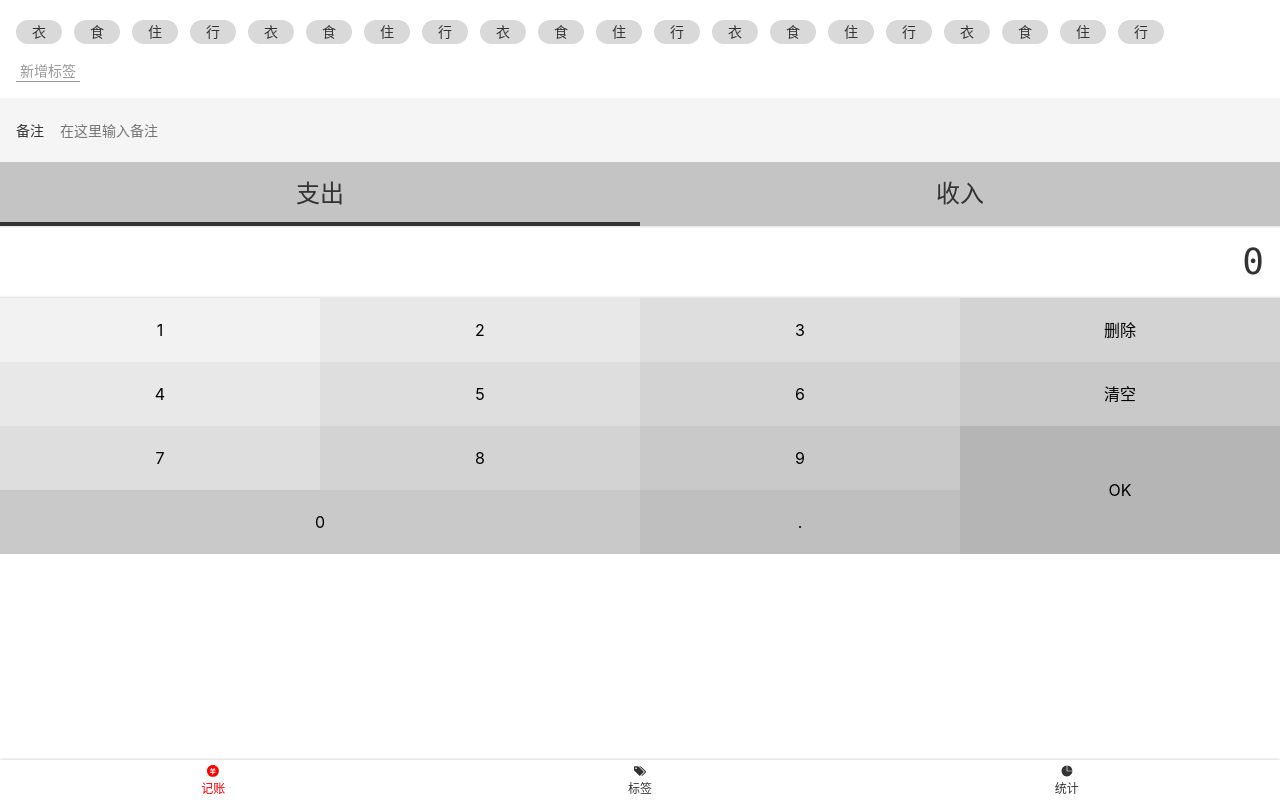
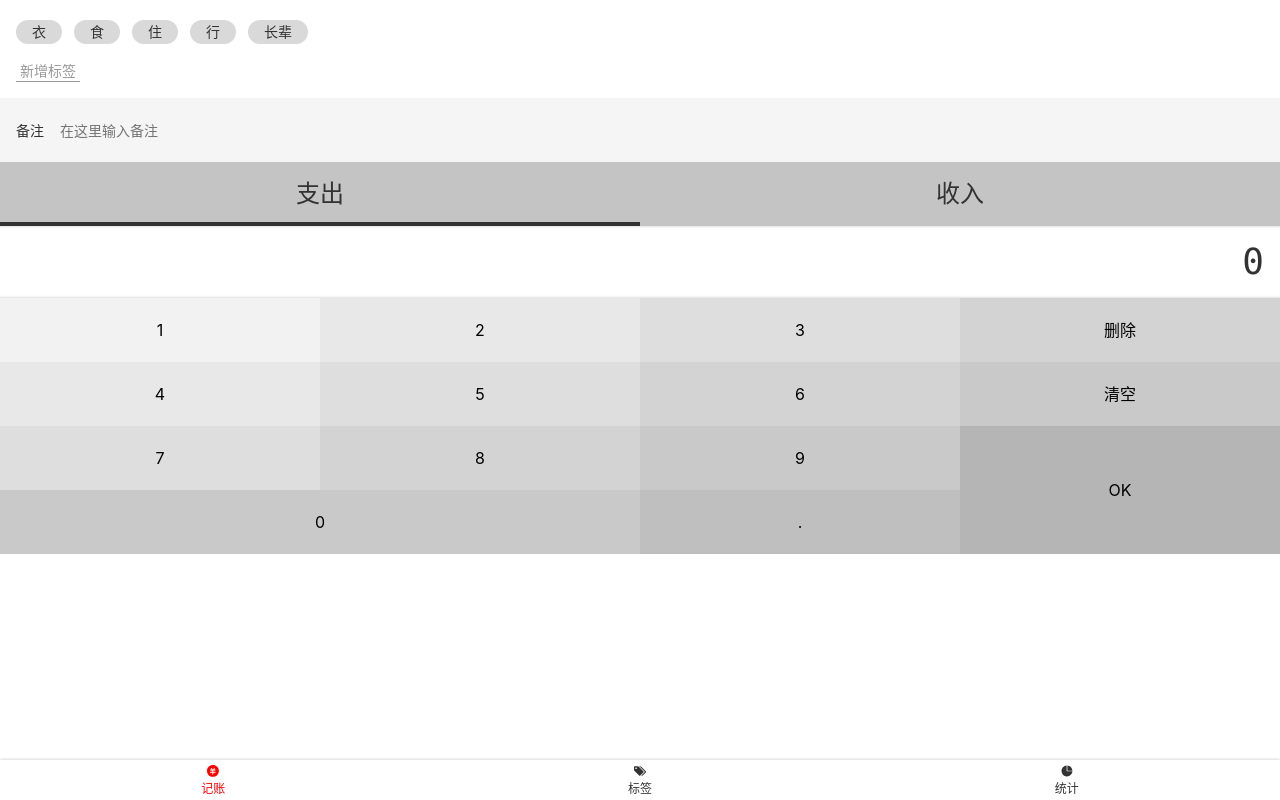
Before and after one commit to A-Tione/t-money, a Vue app: page /#/money in a window 1280 px wide. Built offline with nearby package versions, Linux system fonts and the light colour scheme.

Commit message:
完成Tags组件

```diff
--- a/src/components/Money/Tags.vue
+++ b/src/components/Money/Tags.vue
@@ -1,38 +1,47 @@
 <template>
     <div class="tags">
         <div class="new">
-            <button>新增标签</button>
+            <button @click="create">新增标签</button>
         </div>
         <ul class="current">
-            <li>衣</li>
-            <li>食</li>
-            <li>住</li>
-            <li>行</li>
-            <li>衣</li>
-            <li>食</li>
-            <li>住</li>
-            <li>行</li>
-            <li>衣</li>
-            <li>食</li>
-            <li>住</li>
-            <li>行</li>
-            <li>衣</li>
-            <li>食</li>
-            <li>住</li>
-            <li>行</li>
-            <li>衣</li>
-            <li>食</li>
-            <li>住</li>
-            <li>行</li>
+            <li :class="{selected: selectedTags.indexOf(tag) >= 0}" :key="tag"
+                @click="toggle(tag)"
+                v-for="tag in source">{{tag}}
+            </li>
         </ul>
     </div>
 
 </template>
 
 <script lang="ts">
-    export default {
-        name: 'Tags'
+    import {Vue, Component, Prop} from 'vue-property-decorator';
+
+    @Component
+
+    export default class Tags extends Vue {
+        @Prop() source: string[] | undefined;
+        selectedTags: string[] = [];
+
+        toggle(tag: string) {
+            const index = this.selectedTags.indexOf(tag);
+            if (index >= 0) {
+                this.selectedTags.splice(index, 1);
+            } else {
+                this.selectedTags.push(tag);
+            }
+
+        }
+
+        create() {
+            const name = window.prompt('请输入标签名');
+            if (name !== '' && this.source) {
+                this.$emit('update:source', [...this.source, name]);
+            } else {
+                window.alert('标签名不能为空');
+            }
+        }
     }
+
 </script>
 
 <style lang="scss" scoped>
@@ -54,6 +63,11 @@
                 padding: 0 16px;
                 margin-right: 12px;
                 margin-top: 4px;
+                &.selected {
+                    background: orange;
+                    color: snow;
+                    font-weight: 900;
+                }
             }
         }
         > .new {
--- a/src/views/Money.vue
+++ b/src/views/Money.vue
@@ -1,7 +1,8 @@
 <template>
     <div>
         <Layout>
-            <tags></tags>
+            <!--        sync修饰符，可直接修改子组件的source，无需另加方法-->
+            <tags :source.sync="tags"></tags>
             <notes></notes>
             <types xxx="5555"></types>
             <number-pad></number-pad>
@@ -10,10 +11,10 @@
 </template>
 
 <script lang="ts">
-    import notes from '@/components/Money/Notes.vue'
-    import numberPad from '@/components/Money/NumberPad.vue'
-    import tags from '@/components/Money/Tags.vue'
-    import types from '@/components/Money/Types.vue'
+    import notes from '@/components/Money/Notes.vue';
+    import numberPad from '@/components/Money/NumberPad.vue';
+    import tags from '@/components/Money/Tags.vue';
+    import types from '@/components/Money/Types.vue';
 
     export default {
         name: 'money',
@@ -24,11 +25,13 @@
             numberPad,
         },
         data() {
-            return {}
+            return {
+                tags: ['衣', '食', '住', '行', '长辈']
+            };
         },
 
         methods: {}
-    }
+    };
 </script>
 
 <style lang="scss" scoped>
```
